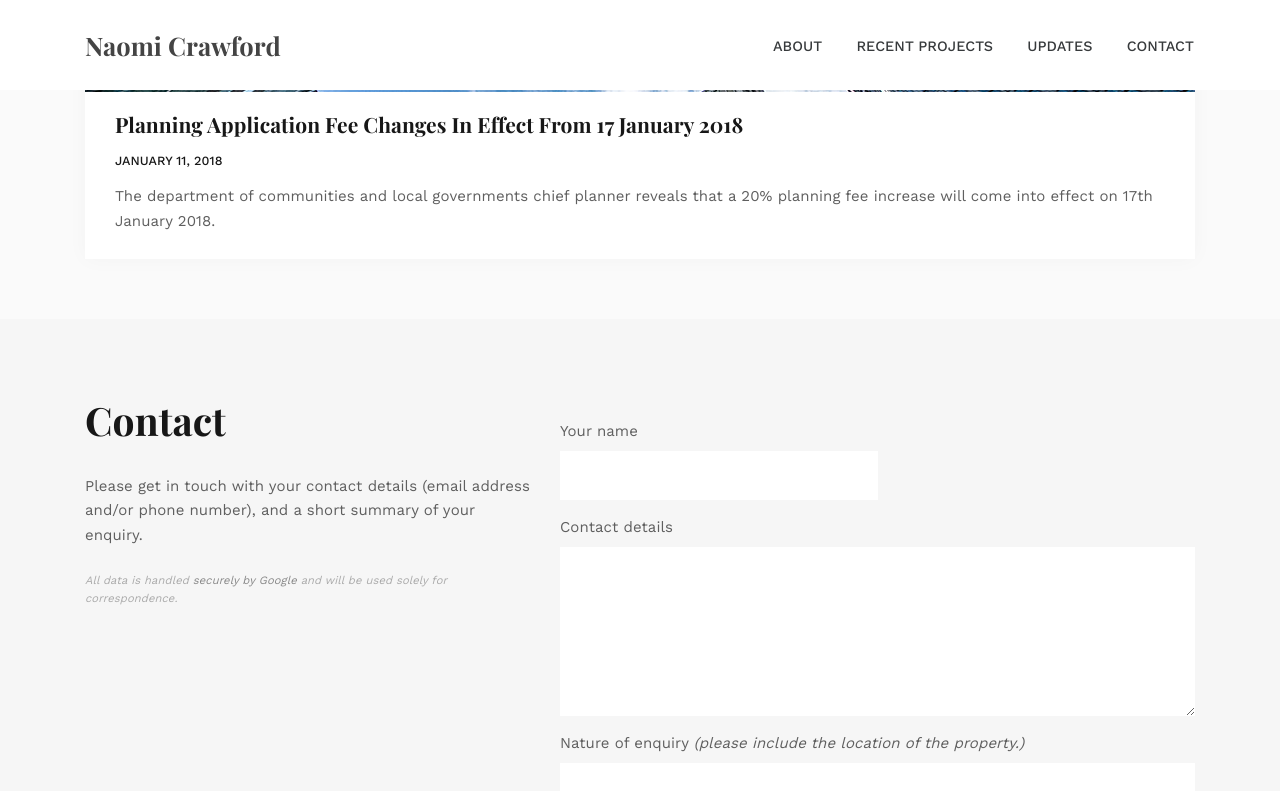
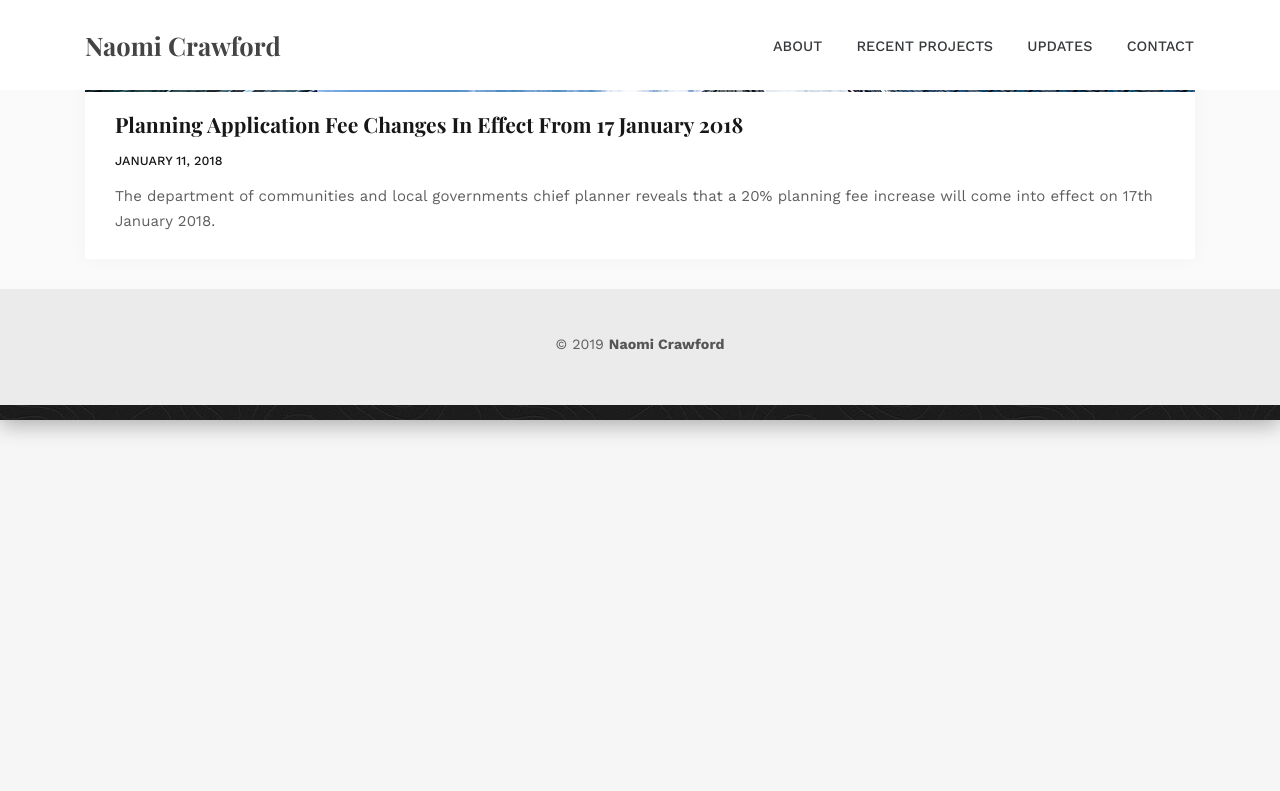
Before and after one commit to naomicrawfordarchitect/naomicrawfordarchitect.github.io, a Jekyll site: the page built from index.md, in a window 1280 px wide and 900 px high, scrolled down 3012 px. Shown: the top 791 px of the window. Built offline with Jekyll 4.4.1, drawn with Linux system fonts in a browser that asks for light colours; some web fonts are replaced.

Commit message:
Contact link

```diff
--- a/_includes/nav-links.html
+++ b/_includes/nav-links.html
@@ -9,5 +9,5 @@
 </li>
 </li>
 <li>
-    <a href="#contact"> Contact </a>
+    <a href="https://forms.gle/Uwg1JEbhZDYQcFnW9"> Contact </a>
 </li>
--- a/index.md
+++ b/index.md
@@ -246,7 +246,6 @@
                         <p>The department of communities and local governments chief planner reveals that a 20% planning fee increase will come into effect on 17th January 2018.</p>
                     </div>
                 </div>
-                <div class="nk-gap-1" id="contact"></div>
 
             </div>
         </div>
@@ -255,87 +254,3 @@
     <div class="nk-gap-1"></div>
 </div>
 <!-- END: Blog -->
-
-
-<!-- Cost Estimator
-<div id="estimator"></div>
-
-<div class="nk-box bg-dark-1">
-    <div class="container-fluid">
-        <div class="cost-estimator">
-            <h1>Cost Estimator</h1>
-            <div id="app"></div>
-        </div>
-    </div>
-</div>
- -->
-
-<!-- START: Contact Info -->
-<div class="container">
-    <div class="nk-gap-4"></div>
-    <div class="row vertical-gap">
-        <div class="col-lg-5">
-            <!-- START: Info -->
-            <h2 class="display-4">Contact</h2>
-            <div class="nk-gap mnt-3"></div>
-
-            <p>Please get in touch with your contact details (email address and/or phone number),
-                and a short summary of your enquiry. </p>
-            <p class="privacy">
-                All data is handled <a target="_blank" href="https://support.google.com/googlecloud/answer/6057301">securely by Google</a> and will be used solely for correspondence.
-            </p>
-            <!-- END: Info -->
-        </div>
-        <div class="col-lg-7">
-            <div class="form-area-spacer"></div>
-            <!-- Form -->
-            <!-- Paste here from source code of google form live preview -->
-            <form action="https://docs.google.com/forms/d/e/1FAIpQLSdjJeNRCdtuqKpGh7oZ9KSqmdVuVkwr0v0c1izcdaMLpeRv9Q/formResponse" method="POST" id="ss-form" target="_self" autocomplete="on" onsubmit=""><ol role="list" class="ss-question-list" style="padding-left: 0;">
-
-            <div class="ss-form-question errorbox-good" role="listitem">
-            <div dir="auto" class="ss-item ss-item-required ss-text"><div class="ss-form-entry">
-            <label class="ss-q-item-label" for="entry_861568060"><div class="ss-q-title">Your name
-            <label for="itemView.getDomIdToLabel()" aria-label="(Required field)"></label>
-            <span class="ss-required-asterisk" aria-hidden="true">*</span></div>
-            <div class="ss-q-help ss-secondary-text" dir="auto"></div></label>
-
-            <input type="text" name="entry.861568060" value="" class="ss-q-short" id="entry_861568060" dir="auto" aria-label="Your name  " aria-required="true" required="" title="">
-            <div class="error-message" id="1549006733_errorMessage"></div>
-            <div class="required-message">This is a required question</div>
-            </div></div></div> <div class="ss-form-question errorbox-good" role="listitem">
-            <div dir="auto" class="ss-item ss-item-required ss-paragraph-text"><div class="ss-form-entry">
-            <label class="ss-q-item-label" for="entry_89267251"><div class="ss-q-title">Contact details
-            <label for="itemView.getDomIdToLabel()" aria-label="(Required field)"></label>
-            <span class="ss-required-asterisk" aria-hidden="true">*</span></div>
-            <div class="ss-q-help ss-secondary-text" dir="auto"></div></label>
-
-            <textarea name="entry.89267251" rows="8" cols="0" class="ss-q-long" id="entry_89267251" dir="auto" aria-label="Contact details  " aria-required="true" required=""></textarea>
-            <div class="error-message" id="1571739522_errorMessage"></div>
-            <div class="required-message">This is a required question</div>
-            </div></div></div> <div class="ss-form-question errorbox-good" role="listitem">
-            <div dir="auto" class="ss-item ss-item-required ss-paragraph-text"><div class="ss-form-entry">
-            <label class="ss-q-item-label" for="entry_992584314"><div class="ss-q-title">Nature of enquiry <i>(please include the location of the property.)</i>
-            <label for="itemView.getDomIdToLabel()" aria-label="(Required field)"></label>
-            <span class="ss-required-asterisk" aria-hidden="true">*</span></div>
-            <div class="ss-q-help ss-secondary-text" dir="auto"></div></label>
-
-            <textarea name="entry.992584314" rows="8" cols="0" class="ss-q-long" id="entry_992584314" dir="auto" aria-label="Nature of enquiry  " aria-required="true" required=""></textarea>
-            <div class="error-message" id="121748955_errorMessage"></div>
-            <div class="required-message">This is a required question</div>
-            </div></div></div>
-            <input type="hidden" name="draftResponse" value="[null,null,&quot;5045223902075283324&quot;]
-            ">
-            <input type="hidden" name="pageHistory" value="0">
-
-            <input type="hidden" name="fbzx" value="5045223902075283324">
-            <div class="ss-send-email-receipt" style="margin-bottom: 4px;" dir="ltr"><label for="emailReceipt" style="display:inline;"></label></div>
-            <div class="ss-item ss-navigate"><table id="navigation-table"><tbody><tr><td class="ss-form-entry goog-inline-block" id="navigation-buttons" dir="ltr">
-            <input type="submit" name="submit" value="Submit" id="ss-submit" class="jfk-button jfk-button-action ">
-            <div class="ss-password-warning ss-secondary-text">Never submit passwords through Google Forms.</div></td>
-            </tr></tbody></table></div></ol></form>
-            <!-- END: Form -->
-
-        </div>
-    </div>
-    <div class="nk-gap-5"></div>
-</div>
```
Also changed, not shown: estimator/.eslintrc.json (deleted, +0 -28 lines), estimator/dist/index.html (deleted, +0 -20 lines), estimator/dist/js/app.js (deleted, +0 -111 lines), estimator/dist/js/vendor.js (deleted, +0 -3 lines), estimator/gulpfile.js (deleted, +0 -149 lines), estimator/package.json (deleted, +0 -52 lines), estimator/src/index.html (deleted, +0 -20 lines), estimator/src/js/app.js (deleted, +0 -16 lines), estimator/src/js/modules/Extensions.js (deleted, +0 -44 lines), notes.txt (deleted, +0 -7 lines), README.md, estimator/src/js/vendor/polyfill.min.js (deleted), 2 other files.
